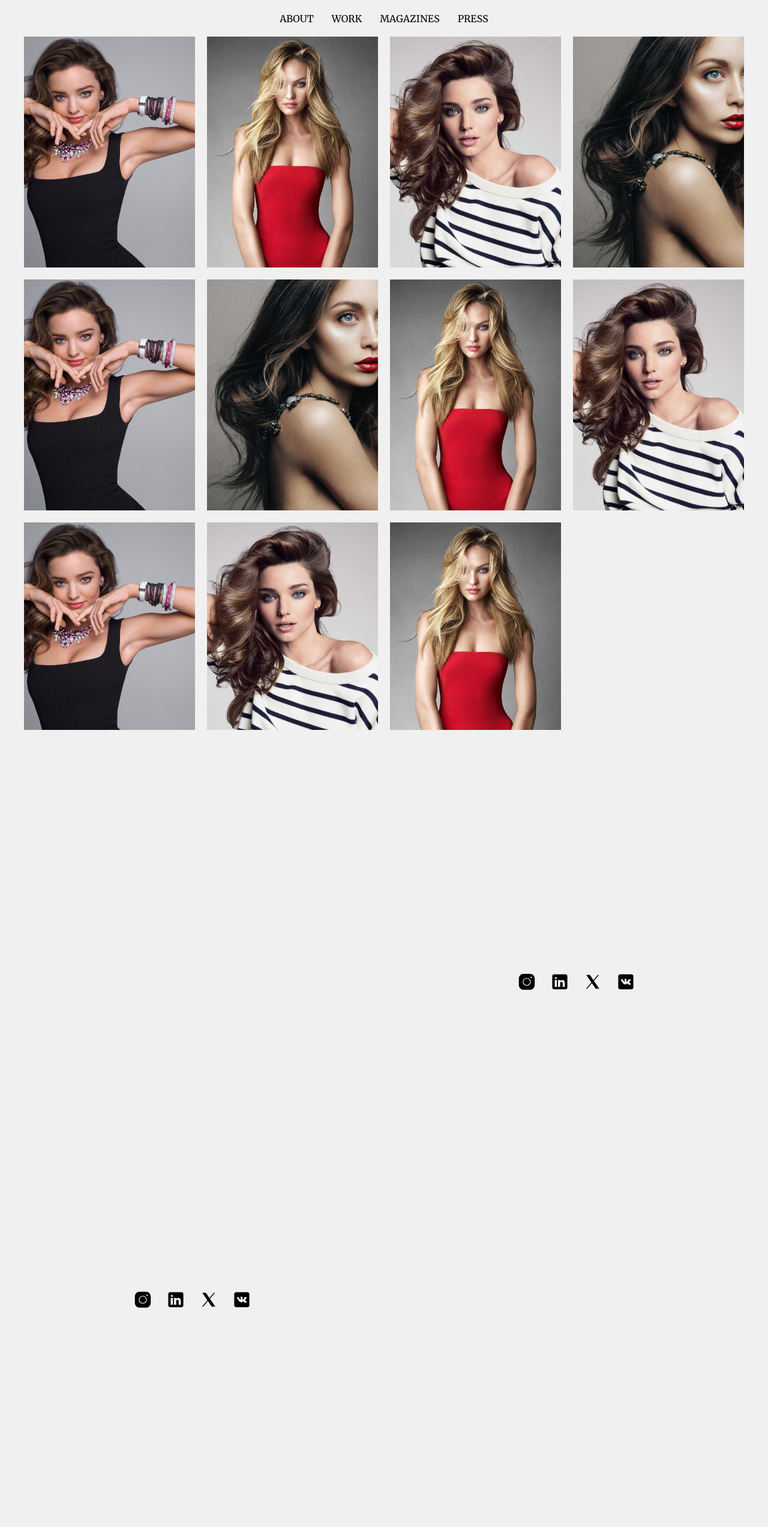
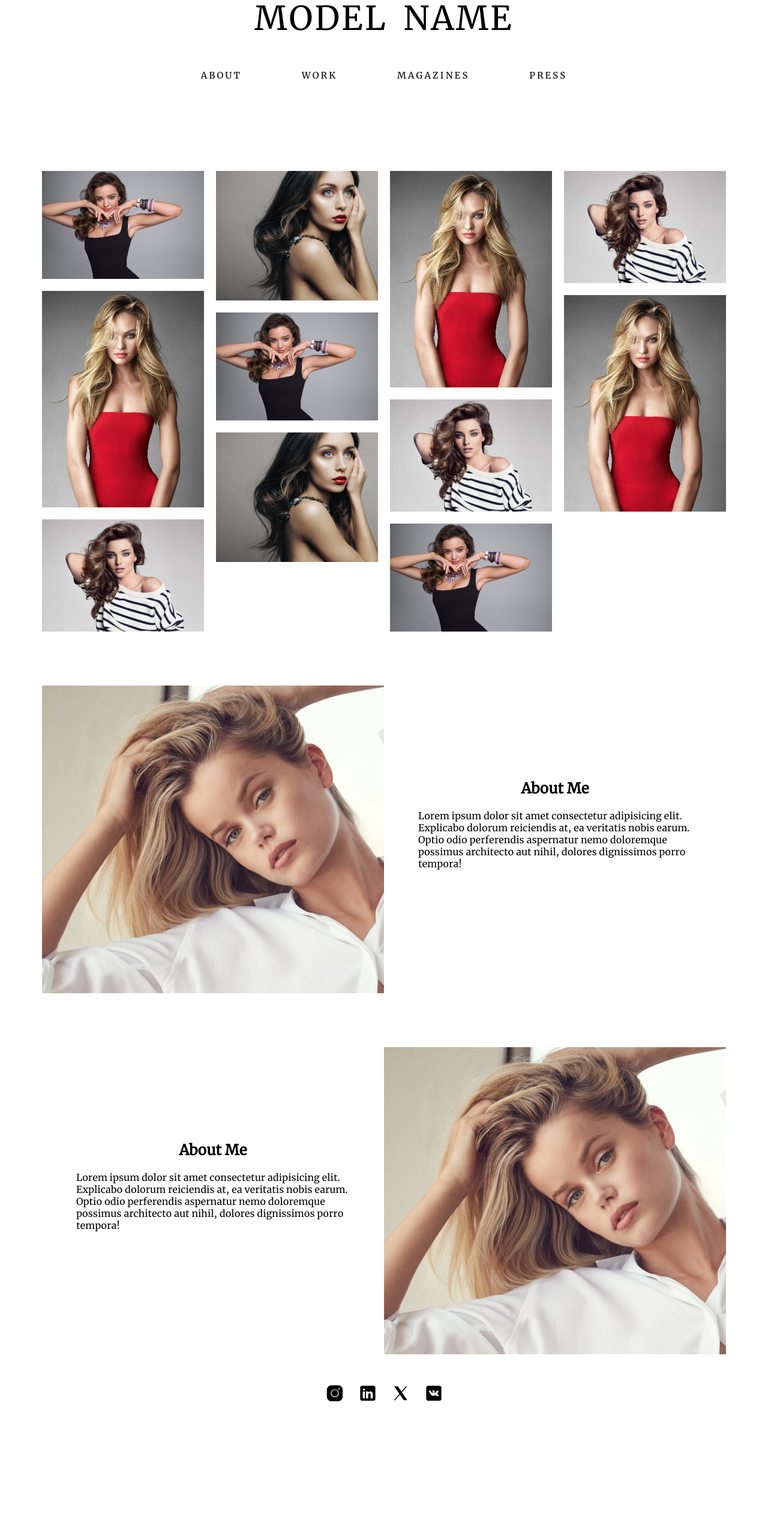
Before and after one commit to KirSK077/Model_portfolio, a plain HTML site: page index.html in a window 1280 px wide. Shown: the part 54-2600 px from the top of the page at 60% size. After the commit the page ends 2427 px from the top, so only its background shows below. Drawn offline with Linux system fonts and the light colour scheme.

Commit message:
Add files via upload

```diff
--- a/index.html
+++ b/index.html
@@ -8,7 +8,8 @@
 </head>
 <body class="body">
   <header class="header">
-    <h1 class="header-title">Model Name</h1>
+    <h1 class="header-title"> <a href="#ModelName" class="ModelName"> MODEL NAME </a></h1>
+    </header>
     <nav class="nav">
       <ul class="nav-bar-list">
         <!-- Раздел About - переход в футер с контактной информацией и описанием модели -->
@@ -21,7 +22,7 @@
         <li class="nav-bar-link"><a href="#press" class="nav-link press">Press</a></li>
       </ul>
     </nav>
-  </header>
+
   <main class="main">
     <div class="work-list-container">
       <a name="work"></a>
@@ -46,47 +47,36 @@
       <a name="press"></a>
     </div>
   </main>
+
+
   <footer class="about-container">
     <a name="about"></a>
+
     <section class="description">
-      <img src="./image/About.jpg" alt="" class="about-img odd">
+      <img src="./image/About3.jpg" alt="" class="about-img">
+
+
       <div class="description-container">
         <h2 class="about-me-title">About Me</h2>
         <p class="about-me-text">Lorem ipsum dolor sit amet consectetur adipisicing elit. Explicabo dolorum reiciendis at, ea veritatis nobis earum. Optio odio perferendis aspernatur nemo doloremque possimus architecto aut nihil, dolores dignissimos porro tempora!</p>
-        <ul class="social-list">
+      </div>
+      </section>
+
+
+      <section class="description">
+
+      <div class="description-container">
+        <h2 class="about-me-title">About Me</h2>
+        <p class="about-me-text">Lorem ipsum dolor sit amet consectetur adipisicing elit. Explicabo dolorum reiciendis at, ea veritatis nobis earum. Optio odio perferendis aspernatur nemo doloremque possimus architecto aut nihil, dolores dignissimos porro tempora!</p>
+      </div>
+      <img src="./image/About3.jpg" alt="" class="about-img">
+    </section>
+    <ul class="social-list">
           <li class="social-item"><a href="#" class="social-link instagram"><span class="hidden">Instagram</span></a></li>
           <li class="social-item"><a href="#" class="social-link linkedin"><span class="hidden">LinkedIn</span></a></li>
           <li class="social-item"><a href="#" class="social-link twitterx"><span class="hidden">TwitterX</span></a></li>
           <li class="social-item"><a href="#" class="social-link vk"><span class="hidden">VK</span></a></li>
         </ul>
-      </div>
-    </section>
-    <section class="description">
-      <img src="./image/About.jpg" alt="" class="about-img even">
-      <div class="description-container">
-        <h2 class="about-me-title">About Me</h2>
-        <p class="about-me-text">Lorem ipsum dolor sit amet consectetur adipisicing elit. Explicabo dolorum reiciendis at, ea veritatis nobis earum. Optio odio perferendis aspernatur nemo doloremque possimus architecto aut nihil, dolores dignissimos porro tempora!</p>
-        <ul class="social-list">
-          <li class="social-item"><a href="#" class="social-link instagram"><span class="hidden">Instagram</span></a></li>
-          <li class="social-item"><a href="#" class="social-link linkedin"><span class="hidden">LinkedIn</span></a></li>
-          <li class="social-item"><a href="#" class="social-link twitterx"><span class="hidden">TwitterX</span></a></li>
-          <li class="social-item"><a href="#" class="social-link vk"><span class="hidden">VK</span></a></li>
-        </ul>
-      </div>
-    </section>
-    <section class="description">
-      <img src="./image/About.jpg" alt="" class="about-img odd">
-      <div class="description-container">
-        <h2 class="about-me-title">About Me</h2>
-        <p class="about-me-text">Lorem ipsum dolor sit amet consectetur adipisicing elit. Explicabo dolorum reiciendis at, ea veritatis nobis earum. Optio odio perferendis aspernatur nemo doloremque possimus architecto aut nihil, dolores dignissimos porro tempora!</p>
-        <ul class="social-list">
-          <li class="social-item"><a href="#" class="social-link instagram"><span class="hidden">Instagram</span></a></li>
-          <li class="social-item"><a href="#" class="social-link linkedin"><span class="hidden">LinkedIn</span></a></li>
-          <li class="social-item"><a href="#" class="social-link twitterx"><span class="hidden">TwitterX</span></a></li>
-          <li class="social-item"><a href="#" class="social-link vk"><span class="hidden">VK</span></a></li>
-        </ul>
-      </div>
-    </section>
   </footer>
 </body>
 </html>
--- a/style/style.css
+++ b/style/style.css
@@ -13,7 +13,7 @@
 }
 
 :root {
-  --main-color: #f0f0f0;
+  --main-color: #ffffff;
 }
 
 .body {
@@ -22,71 +22,126 @@
 }
 
 .header {
-  position: sticky;
-  top: 20px;
-  margin: 20px auto;
+  top: 30px;
+  margin: 30px auto;
   text-align: center;
 }
 
 .header-title {
-  margin-bottom: 15px;
-  font-weight: normal;
-  text-transform: uppercase;
+    margin-top: 50px;
+    font-size: 55px;
+    margin-bottom: 10px;
+    font-weight: normal;
+}
+
+.ModelName{
+    color: black;
+    text-decoration: none;
+    margin: auto;
+    word-spacing: 10px;
+    letter-spacing: 3px;
+}
+
+.ModelName:hover {
+  -webkit-mask-image: linear-gradient(-30deg, rgba(0, 0, 0, .50) 50%, #000 70%, rgba(0, 0, 0, .70) 100%);
+  -webkit-mask-size: 200%;
+  animation: wave 3.5s infinite;
+}
+
+@-webkit-keyframes wave {
+  from {-webkit-mask-position: 150%;}
+  to {-webkit-mask-position: -50%;}
+}
+
+.ModelName:active {
+    color: red;
+    transition-duration: 0.3s;
 }
 
 .nav-bar-list {
+  margin-top: 50px;
+  margin-bottom: 100px;
   display: flex;
   justify-content: center;
   align-items: center;
-  gap: 30px;
+  gap: 100px;
+  letter-spacing: 3px;
 }
 
 .nav-link {
+  font-size: 15px;
   text-decoration: none;
   text-transform: uppercase;
   color: black;
+}
 
+.nav-link:active {
+    color: red;
 }
 
 .nav-link:hover {
-  text-decoration: underline;
+  -webkit-mask-image: linear-gradient(-30deg, rgba(0, 0, 0, .6) 50%, #000 70%, rgba(0, 0, 0, .70) 100%);
+  -webkit-mask-size: 200%;
+  animation: wave 2.5s infinite;
+}
+
+@-webkit-keyframes wave {
+  from {-webkit-mask-position: 150%;}
+  to {-webkit-mask-position: -50%;}
 }
 
 .work-list-container {
   max-width: 100%;
-  margin-top: 0;
-  margin-right: auto;
-  margin-left: auto;
-  margin-bottom: 50px;
-  padding-left: 20px;
-  padding-right: 20px;
+  margin-left: 70px;
+  margin-right: 70px;
 }
 
 .work-list {
+  padding-top: 50px;
+  column-count: 4;
+  column-gap: 20px;
+}
+
+.work-item {
   display: grid;
-  grid-template-columns: repeat(4, 1fr);
-  grid-auto-rows: auto;
-  gap: 20px;
-  margin: 20px;
+  grid-template-rows: 1fr auto;
+  margin-bottom: 20px;
+  break-inside: avoid;
 }
 
 .work-img {
-  width: 100%;
-  height: 100%;
-  object-fit: cover;
+  display: block;
+  max-width: 100%;
+  grid-row: 1 / -1;
+  grid-column: 1;
 }
 
+li {overflow:hidden;
+}
+
+.work-img{
+ -moz-transition: all 0.8s ease-out;
+ -o-transition: all 0.8s ease-out;
+ -webkit-transition: all 0.8s ease-out;
+ }
+
+.work-img:hover{
+ -webkit-transform: scale(1.2);
+ -moz-transform: scale(1.2);
+ -o-transform: scale(1.2);
+ }
+
 .description {
+  padding: 90px 70px 0px 70px;
   display: grid;
   grid-template-columns: repeat(2, 1fr);
   align-items: center;
-  margin-bottom: 50px;
 }
 
 .about-img {
-  width: 75%;
+  height: 100%;
+  width: 100%;
   object-fit: cover;
-  margin: 0 auto;
 }
 
 .description-container {
@@ -95,14 +150,6 @@
   flex-direction: column;
   padding-left: 10%;
   padding-right: 10%;
-}
-
-.even {
-  order: 1;
-}
-
-.odd {
-  order: 0;
 }
 
 .about-me-title {
@@ -114,6 +161,8 @@
 }
 
 .social-list {
+  margin-top: 50px;
+  margin-bottom: 35px;
   display: flex;
   justify-content: center;
   gap: 25px;
```
Also changed, not shown: image/About3.jpg (added), image/about2.jpg (added), 1 other file.
